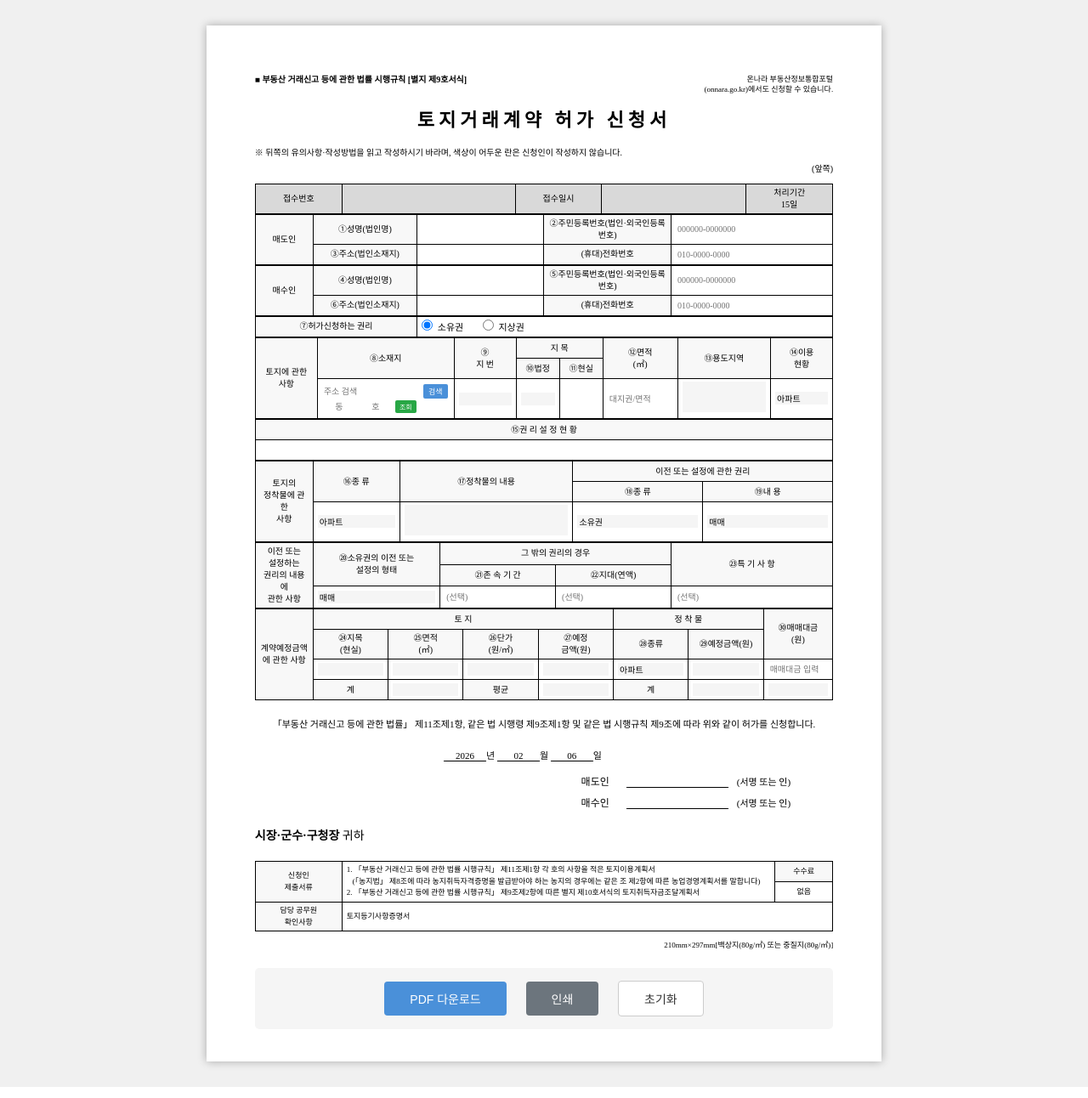
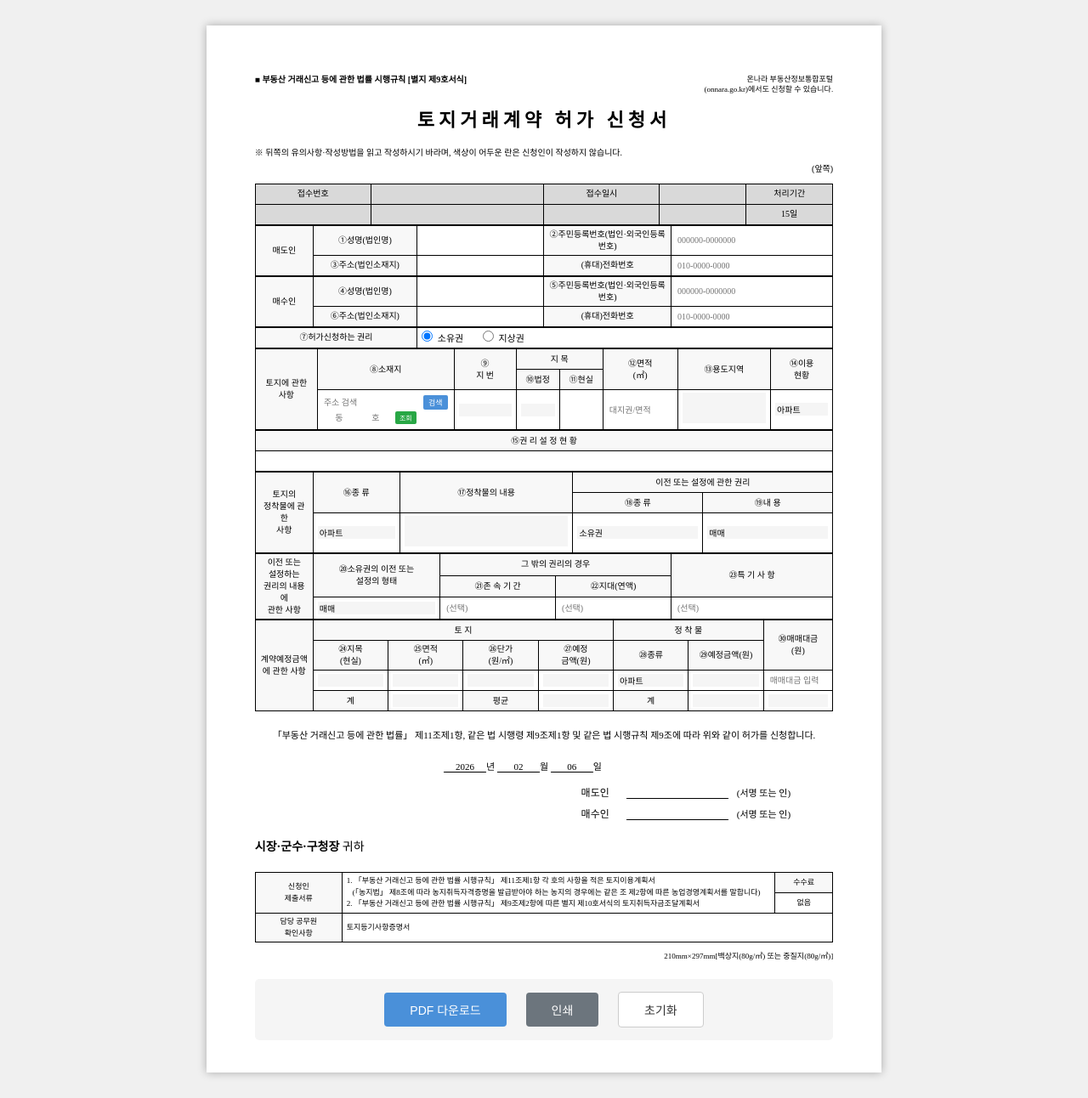
Before and after one commit to ksy1477/landtradingpermission, a Flask app: page / in a window 1280 px wide. Shown: the whole page at 85% size. Run offline with Flask 3, Linux system fonts and the light colour scheme.

Commit message:
Revert "Merge header cells into single row"
This reverts commit 5001e4565e246a95c79c682139e1c24e41459dfa.

```diff
--- a/templates/index.html
+++ b/templates/index.html
@@ -23,11 +23,18 @@
             <!-- 접수 정보 (회색 배경) -->
             <table class="form-table">
                 <tr>
-                    <td class="label gray-bg" style="width:15%">접수번호</td>
+                    <td class="label gray-bg" style="width:20%">접수번호</td>
                     <td class="gray-bg" style="width:30%"></td>
-                    <td class="label gray-bg" style="width:15%">접수일시</td>
-                    <td class="gray-bg" style="width:25%"></td>
-                    <td class="label gray-bg center" style="width:15%">처리기간<br>15일</td>
+                    <td class="label gray-bg" style="width:20%">접수일시</td>
+                    <td class="gray-bg" style="width:15%"></td>
+                    <td class="label gray-bg" style="width:15%">처리기간</td>
+                </tr>
+                <tr>
+                    <td class="gray-bg"></td>
+                    <td class="gray-bg"></td>
+                    <td class="gray-bg"></td>
+                    <td class="gray-bg"></td>
+                    <td class="gray-bg center">15일</td>
                 </tr>
             </table>
 
```
